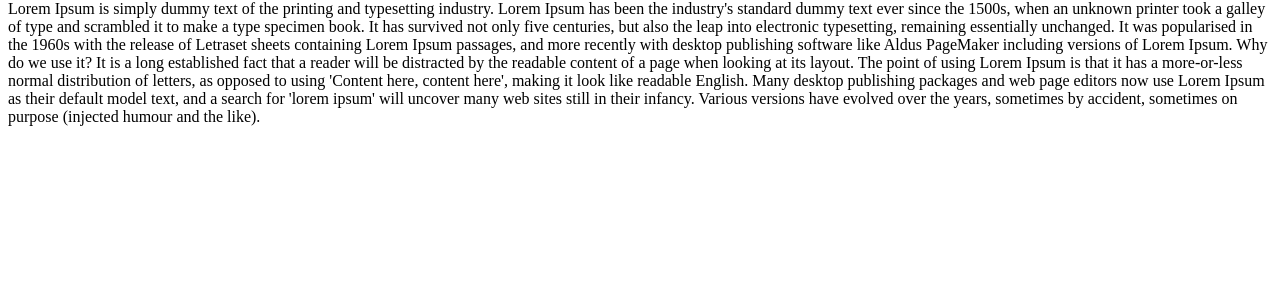
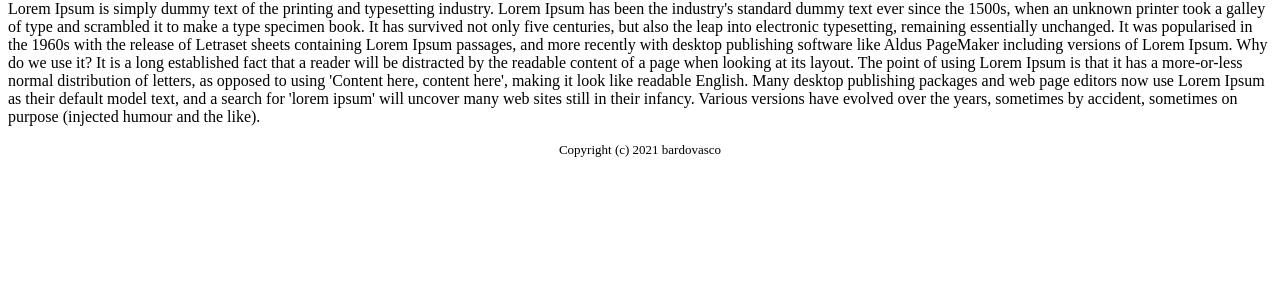
Before and after one commit to erickvneri/ucap, a Python web app: template src/templates/about.html in a window 1280 px wide. Shown: the part 118-418 px from the top of the page. Run offline with Jinja, Linux system fonts and the light colour scheme; the template is opened without the code that fills it, so the values that code supplies are empty.

Commit message:
license footer

```diff
--- a/src/templates/about.html
+++ b/src/templates/about.html
@@ -55,5 +55,10 @@
       their infancy. Various versions have evolved over the years, sometimes by
       accident, sometimes on purpose (injected humour and the like).
     </p>
+
+    <!-- Licence footer -->
+    <footer style="text-align: center; font-size: small">
+      Copyright (c) 2021 bardovasco
+    </footer>
   </body>
 </html>
```
